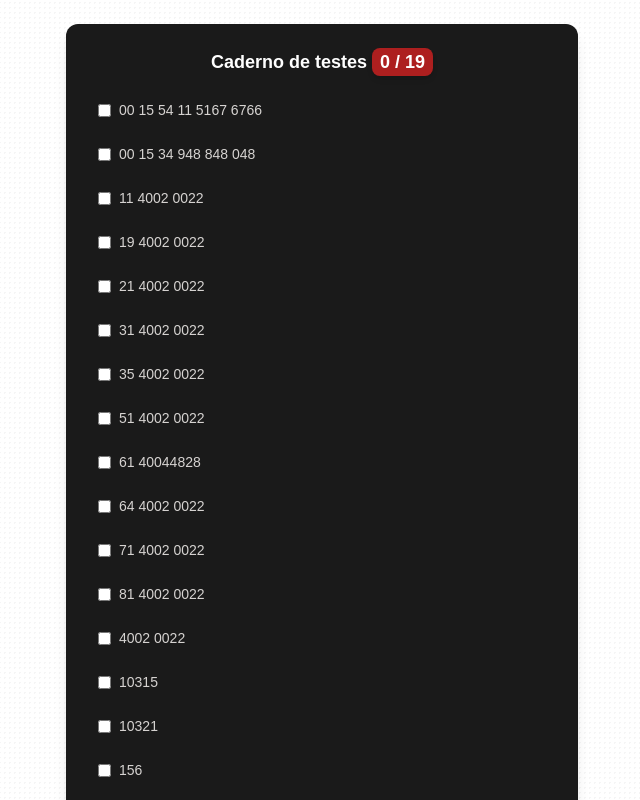
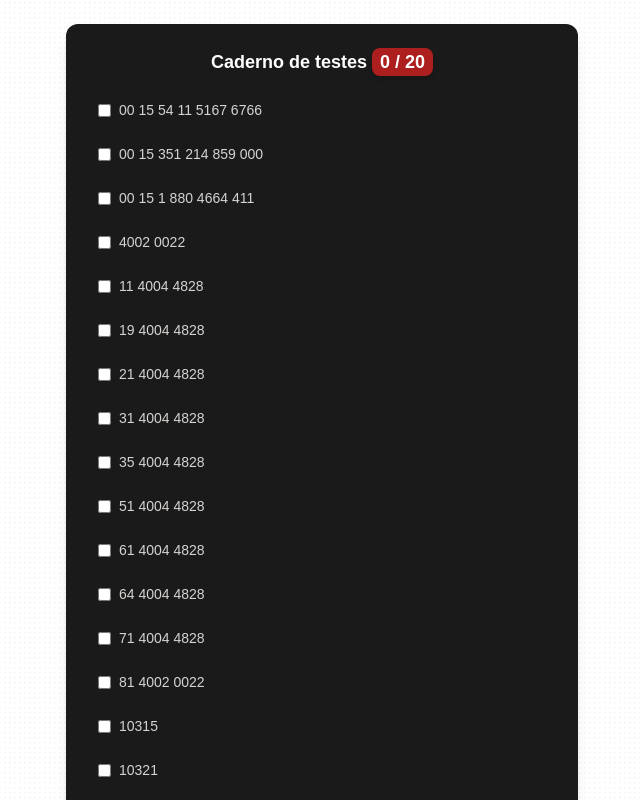
Before and after one commit to GuilhermeSCLima/TechField, a Next.js app: page /caderno-testes in a window 1280 px wide. Shown: the top 800 px of the page, without its empty margins (318-958 px from the left). Built offline with nearby package versions, Linux system fonts and the light colour scheme.

Commit message:
atualizado dados do caderno de teste

```diff
--- a/src/components/caderno-teste/container.tsx
+++ b/src/components/caderno-teste/container.tsx
@@ -1,40 +1,60 @@
 "use client";
-import { useState } from "react";
+import { useState, useEffect } from "react";
 import { Footer } from "@/components/footer";
 import CadernoTesteHeader from "./header";
 import CadernoTesteLista from "./lista";
 import { numeros } from "./dados";
+import { loadItem, saveItem, clearStore } from "@/helpers/indexedDB";
+
+const DB_NAME = "CadernoTesteDB";
+const STORE_NAME = "checados";
+const ITEM_ID = 1;
 
 export default function CadernoTesteContainer() {
   const [checados, setChecados] = useState<number[]>([]);
 
+  // Carregar os checkboxes salvos ao iniciar
+  useEffect(() => {
+    loadItem<number[]>(DB_NAME, STORE_NAME, ITEM_ID).then((data) => {
+      if (data) setChecados(data);
+    });
+  }, []);
+
   const toggleCheck = (index: number) => {
-		setChecados((prev) =>
-			prev.includes(index) ? prev.filter((i) => i !== index) : [...prev, index]
-		);
+    const newChecados = checados.includes(index)
+      ? checados.filter((i) => i !== index)
+      : [...checados, index];
+    setChecados(newChecados);
+    saveItem(DB_NAME, STORE_NAME, ITEM_ID, newChecados);
+  };
+
+  const resetar = async () => {
+    setChecados([]);
+    await clearStore(DB_NAME, STORE_NAME);
   };
 
   return (
     <main className="min-h-screen text-white flex flex-col items-center justify-between p-6">
       <div className="flex flex-col items-center justify-center flex-1 w-full max-w-lg">
         <div className="bg-[#1a1a1a] rounded-xl p-6 w-full shadow-lg">
-					<CadernoTesteHeader
-						total={numeros.length}
-						concluidos={checados.length}
-					/>
-					<CadernoTesteLista
-						numeros={numeros}
-						checados={checados}
-						toggleCheck={toggleCheck}
-					/>
+          <CadernoTesteHeader total={numeros.length} concluidos={checados.length} />
+          <CadernoTesteLista numeros={numeros} checados={checados} toggleCheck={toggleCheck} />
+
           <div
             className="w-full mt-3 rounded-lg shadow-md text-white text-center"
             style={{
-							backgroundColor: `hsl(${checados.length / numeros.length * 120}, 70%, 40%)`,
+              backgroundColor: `hsl(${(checados.length / numeros.length) * 120}, 70%, 40%)`,
             }}
           >
             {checados.length} / {numeros.length}
           </div>
+
+          <button
+            onClick={resetar}
+            className="mt-4 w-full bg-amber-400 text-white py-2 rounded shadow-md hover:bg-amber-600 transition"
+          >
+            Resetar checkboxes
+          </button>
         </div>
       </div>
       <Footer />
--- a/src/components/caderno-teste/dados.ts
+++ b/src/components/caderno-teste/dados.ts
@@ -1,17 +1,18 @@
 export const numeros = [
   "00 15 54 11 5167 6766",
-  "00 15 34 948 848 048",
-  "11 4002 0022",
-  "19 4002 0022",
-  "21 4002 0022",
-  "31 4002 0022",
-  "35 4002 0022",
-  "51 4002 0022",
-  "61 40044828",
-  "64 4002 0022",
-  "71 4002 0022",
+  "00 15 351 214 859 000",
+  "00 15 1 880 4664 411",
+  "4002 0022",
+  "11 4004 4828",
+  "19 4004 4828",
+  "21 4004 4828",
+  "31 4004 4828",
+  "35 4004 4828",
+  "51 4004 4828",
+  "61 4004 4828",
+  "64 4004 4828",
+  "71 4004 4828",
   "81 4002 0022",
-  "4002 0022",
   "10315",
   "10321",
   "156",
--- /dev/null
+++ b/src/helpers/indexedDB.ts
@@ -0,0 +1,49 @@
+// indexedDB.ts
+export async function openDB(dbName: string, storeName: string) {
+  return new Promise<IDBDatabase>((resolve, reject) => {
+    const request = indexedDB.open(dbName, 1);
+
+    request.onupgradeneeded = () => {
+      const db = request.result;
+      if (!db.objectStoreNames.contains(storeName)) {
+        db.createObjectStore(storeName, { keyPath: "id" });
+      }
+    };
+
+    request.onsuccess = () => resolve(request.result);
+    request.onerror = () => reject(request.error);
+  });
+}
+
+export async function saveItem(dbName: string, storeName: string, id: number | string, data: any) {
+  const db = await openDB(dbName, storeName);
+  return new Promise<void>((resolve, reject) => {
+    const tx = db.transaction(storeName, "readwrite");
+    const store = tx.objectStore(storeName);
+    store.put({ id, data });
+    tx.oncomplete = () => resolve();
+    tx.onerror = () => reject(tx.error);
+  });
+}
+
+export async function loadItem<T = any>(dbName: string, storeName: string, id: number | string): Promise<T | null> {
+  const db = await openDB(dbName, storeName);
+  return new Promise((resolve, reject) => {
+    const tx = db.transaction(storeName, "readonly");
+    const store = tx.objectStore(storeName);
+    const request = store.get(id);
+    request.onsuccess = () => resolve(request.result?.data || null);
+    request.onerror = () => reject(request.error);
+  });
+}
+
+export async function clearStore(dbName: string, storeName: string) {
+  const db = await openDB(dbName, storeName);
+  return new Promise<void>((resolve, reject) => {
+    const tx = db.transaction(storeName, "readwrite");
+    const store = tx.objectStore(storeName);
+    store.clear();
+    tx.oncomplete = () => resolve();
+    tx.onerror = () => reject(tx.error);
+  });
+}
```
Lines whose indentation alone changed are shown as unchanged.
